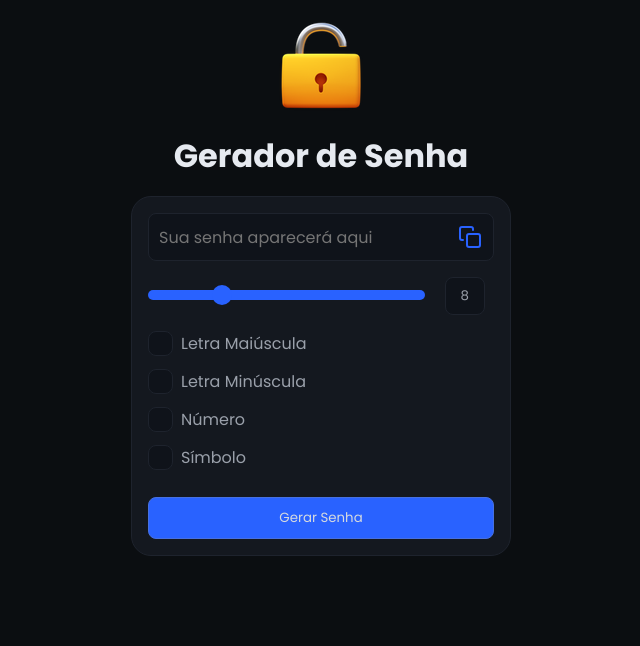
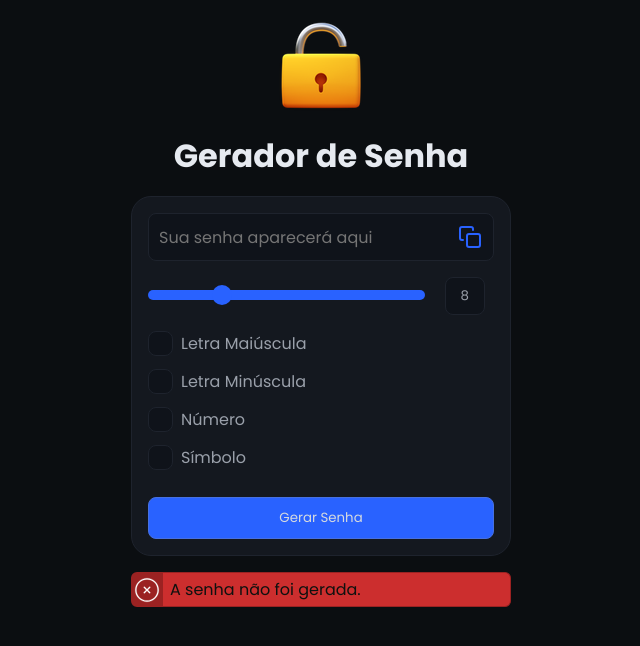
Before and after one commit to devpedropipa/gerador-de-senha, a React (Vite) app: page / in a window 1280 px wide. Both pictures are taken after a click on the label 789 px from the left and 240 px from the top of the page. Shown: the top 646 px of the page, without its empty margins (319-959 px from the left). Built offline with nearby package versions, Linux system fonts and the light colour scheme.

Commit message:
Criando card de validacao

```diff
--- a/src/App.tsx
+++ b/src/App.tsx
@@ -4,6 +4,7 @@ import "./styles/input-gerador.css";
 import "./styles/input-range.css";
 import "./styles/config-gerador.css";
 import "./styles/botao-gerador.css";
+import "./styles/card-validacao.css";
 
 import padlockIcon from "./assets/icone-cadeado.png";
 
@@ -12,12 +13,13 @@ import { InputGerador } from "./components/input-gerador";
 import { InputRange } from "./components/input-range";
 import { BotaoGerador } from "./components/botao-gerador";
 import { ConfigGerador } from "./components/config-gerador";
+import { CardValidacao } from "./components/card-validacao";
 
 /* Dependências */
 import { useState } from "react";
 
 function App() {
-    /* Variáveis responsáveis pelo funcionamento do projeto */
+    /* Variáveis de configuração do gerador */
     const [quantCar, setQuantCar] = useState(8);
     const [checkLetraMaiuscula, setCheckLetraMaiuscula] = useState(false);
     const [checkLetraMinuscula, setCheckLetraMinuscula] = useState(false);
@@ -31,6 +33,11 @@ function App() {
         checkSimbolo,
     ];
 
+    /* Variáveis de validação */
+    const [fraseValidacao, setFraseValidacao] = useState("");
+    const [opacityCardValidacao, setOpacityCardValidacao] = useState(true);
+    const [validarSenha, setValidarSenha] = useState(false);
+
     return (
         <main id="conteudo">
             <img src={padlockIcon} alt="icone-cadeado" id="icone-cadeado" />
@@ -38,7 +45,12 @@ function App() {
 
             {/* Gerador de senhas */}
             <div id="card">
-                <InputGerador senha={senhaGerada} />
+                <InputGerador
+                    senha={senhaGerada}
+                    validacao={setValidarSenha}
+                    esconderCardValidacao={setOpacityCardValidacao}
+                    frase={setFraseValidacao}
+                />
                 <InputRange tamanho={quantCar} setTamanho={setQuantCar} />
                 <div id="container-config">
                     <ConfigGerador
@@ -66,8 +78,16 @@ function App() {
                     setNovaSenha={setSenhaGerada}
                     checkBox={configGeradorSenha}
                     tamanhoSenha={quantCar}
+                    esconderCardValidacao={setOpacityCardValidacao}
+                    frase={setFraseValidacao}
+                    validacao={setValidarSenha}
                 />
             </div>
+            <CardValidacao
+                mostrarValidacao={opacityCardValidacao}
+                frase={fraseValidacao}
+                validacao={validarSenha}
+            />
         </main>
     );
 }
--- a/src/components/botao-gerador.tsx
+++ b/src/components/botao-gerador.tsx
@@ -3,6 +3,9 @@ interface PropsBotaoGerador {
     setNovaSenha: React.Dispatch<React.SetStateAction<string>>;
     checkBox: boolean[];
     tamanhoSenha: number;
+    esconderCardValidacao: React.Dispatch<React.SetStateAction<boolean>>;
+    frase: React.Dispatch<React.SetStateAction<string>>;
+    validacao: React.Dispatch<React.SetStateAction<boolean>>;
 }
 
 /* Gera uma senha */
@@ -13,7 +16,9 @@ function gerarSenha(props: PropsBotaoGerador) {
         !props.checkBox[2] &&
         !props.checkBox[3]
     ) {
-        window.alert("Selecione no mínimo uma opção.");
+        props.frase("Selecione no mínimo uma opção");
+        props.esconderCardValidacao(false);
+        props.validacao(false);
     } else {
         const listaCaracteres = [
             "ABCDEFGHIJKLMNOPQRSTUVWXYZ",
@@ -35,6 +40,8 @@ function gerarSenha(props: PropsBotaoGerador) {
             }
         }
         props.setNovaSenha(senha);
+        props.esconderCardValidacao(true);
+        props.validacao(true);
     }
 }
 
--- /dev/null
+++ b/src/components/card-validacao.tsx
@@ -0,0 +1,46 @@
+interface PropsCardValidacao {
+    mostrarValidacao: boolean;
+    frase: string;
+    validacao: boolean;
+}
+
+function SuccessIcon() {
+    return (
+        <svg
+            xmlns="http://www.w3.org/2000/svg"
+            viewBox="0 0 48 48"
+            className="validacao-icone"
+            stroke="currentColor"
+            fill="currentColor"
+        >
+            <path d="M 24 4 C 12.972066 4 4 12.972074 4 24 C 4 35.027926 12.972066 44 24 44 C 35.027934 44 44 35.027926 44 24 C 44 12.972074 35.027934 4 24 4 z M 24 7 C 33.406615 7 41 14.593391 41 24 C 41 33.406609 33.406615 41 24 41 C 14.593385 41 7 33.406609 7 24 C 7 14.593391 14.593385 7 24 7 z M 31.470703 17.986328 A 1.50015 1.50015 0 0 0 30.439453 18.439453 L 21.5 27.378906 L 17.560547 23.439453 A 1.50015 1.50015 0 1 0 15.439453 25.560547 L 20.439453 30.560547 A 1.50015 1.50015 0 0 0 22.560547 30.560547 L 32.560547 20.560547 A 1.50015 1.50015 0 0 0 31.470703 17.986328 z" />
+        </svg>
+    );
+}
+
+function FailedIcon() {
+    return (
+        <svg
+            xmlns="http://www.w3.org/2000/svg"
+            viewBox="0 0 128 128"
+            className="validacao-icone"
+            stroke="currentColor"
+            fill="currentColor"
+        >
+            <path d="M 64 6 C 48.5 6 33.9 12 23 23 C 12 33.9 6 48.5 6 64 C 6 79.5 12 94.1 23 105 C 34 116 48.5 122 64 122 C 79.5 122 94.1 116 105 105 C 116 94 122 79.5 122 64 C 122 48.5 116 33.9 105 23 C 94.1 12 79.5 6 64 6 z M 64 12 C 77.9 12 90.900781 17.399219 100.80078 27.199219 C 110.70078 36.999219 116 50.1 116 64 C 116 77.9 110.60078 90.900781 100.80078 100.80078 C 90.900781 110.60078 77.9 116 64 116 C 50.1 116 37.099219 110.60078 27.199219 100.80078 C 17.299219 91.000781 12 77.9 12 64 C 12 50.1 17.399219 37.099219 27.199219 27.199219 C 36.999219 17.299219 50.1 12 64 12 z M 50.5625 47.5 C 49.8 47.5 49.05 47.800391 48.5 48.400391 C 47.3 49.600391 47.3 51.499609 48.5 52.599609 L 59.800781 64 L 48.400391 75.300781 C 47.200391 76.500781 47.200391 78.4 48.400391 79.5 C 49.000391 80.1 49.8 80.400391 50.5 80.400391 C 51.2 80.400391 51.999609 80.1 52.599609 79.5 L 64 68.199219 L 75.300781 79.5 C 75.900781 80.1 76.700391 80.400391 77.400391 80.400391 C 78.100391 80.400391 78.9 80.1 79.5 79.5 C 80.7 78.3 80.7 76.400781 79.5 75.300781 L 68.199219 64 L 79.5 52.699219 C 80.7 51.499219 80.699609 49.600391 79.599609 48.400391 C 78.399609 47.200391 76.500391 47.200391 75.400391 48.400391 L 64 59.800781 L 52.699219 48.400391 C 52.099219 47.800391 51.325 47.5 50.5625 47.5 z" />
+        </svg>
+    );
+}
+
+export function CardValidacao(props: PropsCardValidacao) {
+    return (
+        <div
+            id="card-validacao"
+            className={props.validacao ? "success" : "failed"}
+            hidden={props.mostrarValidacao}
+        >
+            {props.validacao ? <SuccessIcon /> : <FailedIcon />}
+            <p>{props.frase}</p>
+        </div>
+    );
+}
--- a/src/components/input-gerador.tsx
+++ b/src/components/input-gerador.tsx
@@ -1,6 +1,27 @@
 /* Interface do componente */
 interface PropsGerador {
     senha: string;
+    validacao: React.Dispatch<React.SetStateAction<boolean>>;
+    esconderCardValidacao: React.Dispatch<React.SetStateAction<boolean>>;
+    frase: React.Dispatch<React.SetStateAction<string>>;
+}
+
+/* Ícone de copiar */
+function CopyIcon() {
+    return (
+        <svg
+            xmlns="http://www.w3.org/2000/svg"
+            viewBox="0 0 24 24"
+            fill="none"
+            stroke="currentColor"
+            stroke-width="2"
+            stroke-linecap="round"
+            stroke-linejoin="round"
+        >
+            <rect x="9" y="9" width="13" height="13" rx="2" ry="2"></rect>
+            <path d="M5 15H4a2 2 0 0 1-2-2V4a2 2 0 0 1 2-2h9a2 2 0 0 1 2 2v1"></path>
+        </svg>
+    );
 }
 
 /* Input onde a senha é mostrada */
@@ -9,9 +30,13 @@ export function InputGerador(props: PropsGerador) {
     function copiarSenha() {
         if (props.senha) {
             navigator.clipboard.writeText(props.senha);
-            window.alert("Senha copiada.");
+            props.frase("Senha copiada.");
+            props.esconderCardValidacao(false);
+            props.validacao(true)
         } else {
-            window.alert("A senha não foi gerada.");
+            props.frase("A senha não foi gerada.");
+            props.esconderCardValidacao(false);
+            props.validacao(false)
         }
     }
 
@@ -25,27 +50,7 @@ export function InputGerador(props: PropsGerador) {
                 placeholder="Sua senha aparecerá aqui"
                 readOnly
             />
-            <label id="icone-copiar" onClick={copiarSenha}>
-                <svg
-                    xmlns="http://www.w3.org/2000/svg"
-                    viewBox="0 0 24 24"
-                    fill="none"
-                    stroke="currentColor"
-                    stroke-width="2"
-                    stroke-linecap="round"
-                    stroke-linejoin="round"
-                >
-                    <rect
-                        x="9"
-                        y="9"
-                        width="13"
-                        height="13"
-                        rx="2"
-                        ry="2"
-                    ></rect>
-                    <path d="M5 15H4a2 2 0 0 1-2-2V4a2 2 0 0 1 2-2h9a2 2 0 0 1 2 2v1"></path>
-                </svg>
-            </label>
+            <label id="icone-copiar" onClick={copiarSenha}><CopyIcon /></label>
         </div>
     );
 }
--- a/src/index.css
+++ b/src/index.css
@@ -16,6 +16,7 @@ body {
 :root {
     --background: #0b0e11;
     --card: #14181f;
+    --widthCard: 380px;
     --bordaPrincipal: #1e232d;
     --bordaSecundaria: #4770e0;
     --inputPrincipal: #0f131a;
@@ -31,7 +32,10 @@ body {
     --copy: #2962ff;
     --copyHover: #3d73ff;
     --success: #2ecc71;
+    --bordaSuccess: #238f50;
     --failed: #cc2e2e;
+    --bordaFailed: #9b2222;
+    --textoValidacao: #0e110f;
 }
 
 main {
--- /dev/null
+++ b/src/styles/card-validacao.css
@@ -0,0 +1,28 @@
+#card-validacao {
+    position: relative;
+    width: var(--widthCard);
+    border-radius: 6px;
+    padding: 4px 4px 4px 7px;
+    margin-top: 1em;
+}
+
+.validacao-icone {
+    position: absolute;
+    width: 26px;
+    color: white;
+    left: -29px;
+}
+
+.success {
+    background-color: var(--success);
+    border: 1px solid var(--bordaSuccess);
+    border-left: 2em solid var(--bordaSuccess);
+    color: var(--textoValidacao);
+}
+
+.failed {
+    background-color: var(--failed);
+    border: 1px solid var(--bordaFailed);
+    border-left: 2em solid var(--bordaFailed);
+    color: var(--textoValidacao);
+}
--- a/src/styles/card.css
+++ b/src/styles/card.css
@@ -1,7 +1,7 @@
 /* Card do projeto */
 #card {
     background-color: var(--card);
-    width: 380px;
+    width: var(--widthCard);
     height: 100%;
     border: 1px solid var(--bordaPrincipal);
     border-radius: 20px;
```
